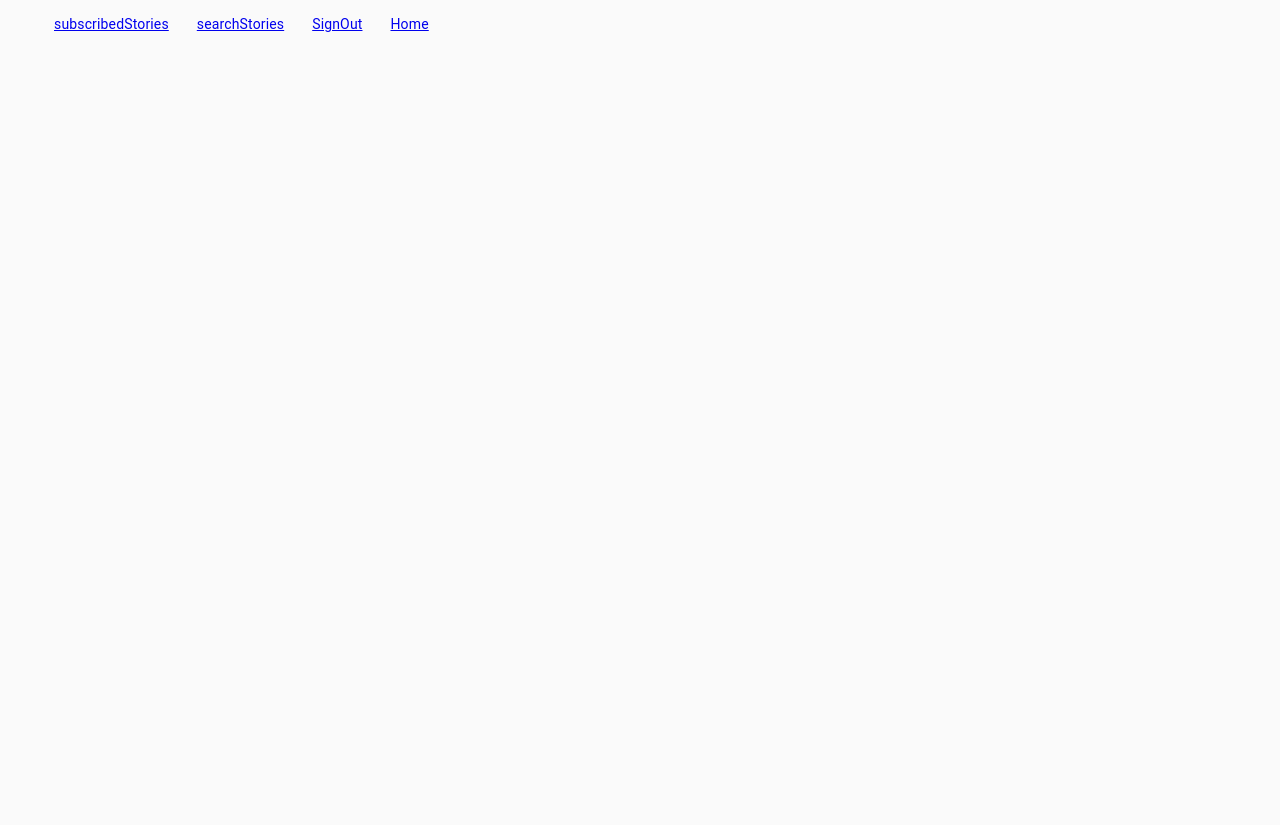
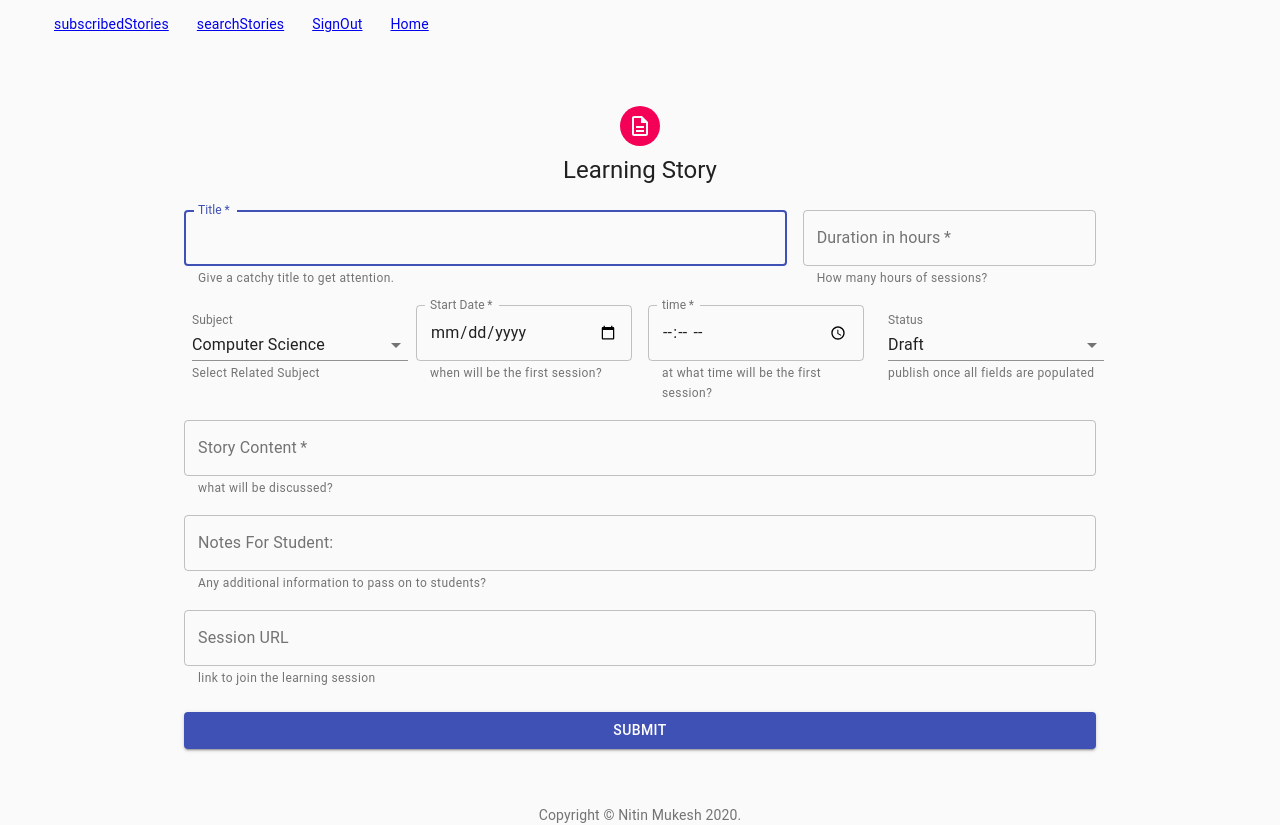
Before and after one commit to nitinmuk/agile-learning, a React (Create React App) app in the folder client/: page /createLearningStory in a window 1280 px wide. Before the commit the page ends 800 px from the top, so only its background shows below. Built offline with nearby package versions, Linux system fonts and the light colour scheme; no server answers; sample sign-in values are in the browser's storage.

Commit message:
Refactored LearningStory creation and edit in 2 separate container component for better state management

```diff
--- /dev/null
+++ b/client/src/Components/ExistingLearningStoryContainer/index.js
@@ -0,0 +1,74 @@
+import React, { useRef, useState } from 'react';
+import API from '../../utils/API';
+import LearningStory from '../LearningStory';
+const ExistingLearningStoryContainer = ({ learningStoryToEdit }) => {
+    const titleRef = useRef("");
+    const sessionCountRef = useRef("");
+    const subjectRef = useRef("");
+    const startDateRef = useRef("");
+    const startTimeRef = useRef("");
+    const storyStatusRef = useRef("");
+    const storyContentRef = useRef("");
+    const storyNoteRef = useRef("");
+    const urlRef = useRef("");
+    const [learningStoryStatus, setLearningStoryStatus] = useState("init");
+    const [message, setMessage] = useState();
+
+    /**
+     * a handler to handle learning story creation and update.
+     * @param {learning story submit} event
+     */
+    const handleLearningStory = async event => {
+        event.preventDefault();
+        event.stopPropagation();
+        const learningStory = {
+            title: titleRef.current.value.trim(),
+            content: storyContentRef.current.value.trim(),
+            sessionCount: sessionCountRef.current.value,
+            subject: subjectRef.current.value,
+            startDate: startDateRef.current.value,
+            startTime: startTimeRef.current.value,
+            status: storyStatusRef.current.value,
+            notes: storyNoteRef.current.value,
+            sessionLink: urlRef.current.value
+        }
+        try {
+            setLearningStoryStatus("processing");
+            if (learningStoryToEdit) {
+                await API.updateLearningStory(learningStoryToEdit._id, learningStory);
+                setTimeout(() => setLearningStoryStatus("successMessage"), 500);
+                setMessage({ message: `${learningStory.title} learning story ${learningStoryToEdit ? "updated" : "created"} successfully`, severity: "success" })
+                // wait for 2 seconds
+                setTimeout(() => setLearningStoryStatus("done"), 2000);
+            }
+            else {
+                console.log("Error", "learning story id not found");
+                setMessage({message: "Somethig went wrong. Please try again", severity: "error"});
+
+            }
+        } catch (error) {
+            console.log("Error", error);
+            setMessage({ message: "Failed To Create Learning Story. Please try again.", severity: "error" })
+        }
+    }
+
+    return (
+        <LearningStory
+            titleRef={titleRef}
+            sessionCountRef={sessionCountRef}
+            startDateRef={startDateRef}
+            startTimeRef={startTimeRef}
+            subjectRef={subjectRef}
+            storyStatusRef={storyStatusRef}
+            storyContentRef={storyContentRef}
+            storyNoteRef={storyNoteRef}
+            urlRef={urlRef}
+            handleLearningStory={handleLearningStory}
+            learningStoryStatus={learningStoryStatus}
+            message={message}
+            learningStoryToEdit={learningStoryToEdit}
+        />
+    );
+}
+
+export default ExistingLearningStoryContainer;
--- a/client/src/Components/LearningStory/index.js
+++ b/client/src/Components/LearningStory/index.js
@@ -53,7 +53,6 @@ const LearningStory = (props) => {
      */
     function initLearningStory() {
         if(props.learningStoryToEdit && props.titleRef.current) {
-            console.log(props.learningStoryToEdit);
             props.titleRef.current.value = props.learningStoryToEdit.title;
             props.storyContentRef.current.value = props.learningStoryToEdit.content;
             props.sessionCountRef.current.value = props.learningStoryToEdit.sessionCount;
--- a/client/src/Components/LearningStoryListItem/index.js
+++ b/client/src/Components/LearningStoryListItem/index.js
@@ -86,7 +86,7 @@ const LearningStoryListItem = ({ learningStories, handleEditStory, handleDeleteS
                 <Divider />
                 <AccordionActions>
                     <Button size="small" variant="contained" color="primary" onClick={() => handleEditStory(ls)}>
-                        <Link to="/learningStory" style={{color:"white"}}>EDIT</Link>
+                        <Link to="/editLearningStory" style={{color:"white"}}>EDIT</Link>
                     </Button>
                     <Button size="small" variant="contained" color="secondary" onClick={() => handleDeleteStory(ls._id)}>
                         DELETE
--- a/client/src/Components/Navigation/index.js
+++ b/client/src/Components/Navigation/index.js
@@ -4,7 +4,7 @@ export function Navigation({ relevantLinks, restoreState }) {
     const prepareLinks = () => {
         if (relevantLinks) {
             return relevantLinks.map(link =>
-            <li key={link} style={{ margin: "0 1em" }}><Link to={getLink(link)} onClick={restoreState}>{getCaption(link)}</Link></li>);
+            <li key={link} style={{ margin: "0 1em" }}><Link to={getLink(link)}>{getCaption(link)}</Link></li>);
         }
     }
     const getCaption = (linkName) => {
@@ -30,7 +30,7 @@ export function Navigation({ relevantLinks, restoreState }) {
             case "home":
                 return "/";
             case "createLearningStory":
-                return "/learningStory";
+                return "/createLearningStory";
             case "signUp":
                 return "/signup";
             case "logIn":
@@ -38,7 +38,7 @@ export function Navigation({ relevantLinks, restoreState }) {
             case "logOut":
                 return "/logout";
             case "reviewLearningStory":
-                return "/review-learning-stories";
+                return "/reviewLearningStory";
             default:
                 return linkName;
         }
--- /dev/null
+++ b/client/src/Components/NewLearningStoryContainer/index.js
@@ -0,0 +1,65 @@
+import React, { useRef, useState } from 'react';
+import API from '../../utils/API';
+import LearningStory from '../LearningStory';
+const NewLearningStoryContainer = () => {
+    const titleRef = useRef("");
+    const sessionCountRef = useRef("");
+    const subjectRef = useRef("");
+    const startDateRef = useRef("");
+    const startTimeRef = useRef("");
+    const storyStatusRef = useRef("");
+    const storyContentRef = useRef("");
+    const storyNoteRef = useRef("");
+    const urlRef = useRef("");
+    const [learningStoryStatus, setLearningStoryStatus] = useState("init");
+    const [message, setMessage] = useState();
+    /**
+     * a handler to handle learning story creation and update.
+     * @param {learning story submit} event
+     */
+    const handleLearningStory = async event => {
+        event.preventDefault();
+        event.stopPropagation();
+        const learningStory = {
+            title: titleRef.current.value.trim(),
+            content: storyContentRef.current.value.trim(),
+            sessionCount: sessionCountRef.current.value,
+            subject: subjectRef.current.value,
+            startDate: startDateRef.current.value,
+            startTime: startTimeRef.current.value,
+            status: storyStatusRef.current.value,
+            notes: storyNoteRef.current.value,
+            sessionLink: urlRef.current.value
+        }
+        try {
+            setLearningStoryStatus("processing");
+            await API.createLearningStory(learningStory);
+            setTimeout(() => setLearningStoryStatus("successMessage"), 500);
+            setMessage({ message: `${learningStory.title} learning story created successfully`, severity: "success" })
+            // wait for 2 seconds
+            setTimeout(() => setLearningStoryStatus("done"), 2000);
+        } catch (error) {
+            console.log("Error", error);
+            setMessage({ message: "Failed To Create Learning Story. Please try again.", severity: "error" })
+        }
+    }
+
+    return (
+        <LearningStory
+            titleRef={titleRef}
+            sessionCountRef={sessionCountRef}
+            startDateRef={startDateRef}
+            startTimeRef={startTimeRef}
+            subjectRef={subjectRef}
+            storyStatusRef={storyStatusRef}
+            storyContentRef={storyContentRef}
+            storyNoteRef={storyNoteRef}
+            urlRef={urlRef}
+            handleLearningStory={handleLearningStory}
+            learningStoryStatus={learningStoryStatus}
+            message={message}
+        />
+    );
+}
+
+export default NewLearningStoryContainer;
--- a/client/src/pages/Home/index.js
+++ b/client/src/pages/Home/index.js
@@ -1,81 +1,14 @@
-import React, { useRef, useState } from 'react';
+import React, { useState } from 'react';
 import Navigation from "../../Components/Navigation";
 import { Route, Switch } from 'react-router-dom';
-import LearningStory from "../../Components/LearningStory";
+import NewLearningStoryContainer from "../../Components/NewLearningStoryContainer";
+import ExistingLearningStoryContainer from "../../Components/ExistingLearningStoryContainer";
 import PrivateRoute from '../../Components/PrivateRoute';
-import API from '../../utils/API';
+
 import Logout from "../../Components/Logout";
 import LearningStoriesContainer from '../LearningStoriesContainer';
 const Home = (homeProps) => {
-    const titleRef = useRef("");
-    const sessionCountRef = useRef("");
-    const subjectRef = useRef("");
-    const startDateRef = useRef("");
-    const startTimeRef = useRef("");
-    const storyStatusRef = useRef("");
-    const storyContentRef = useRef("");
-    const storyNoteRef = useRef("");
-    const urlRef = useRef("");
-    const [learningStoryStatus, setLearningStoryStatus] = useState("init");
-    const [message, setMessage] = useState();
     const [learningStoryToEdit, setLearningStoryToEdit] = useState();
-    /**
-     * home will not unmount and user can toggle
-     * between review and create learning story action
-     * therefore, a handler method to clear state related to
-     * screen toggle which will be trigerred once user click any navigation link
-     */
-    const restoreState = () => {
-        setLearningStoryStatus("init");
-        setMessage(undefined);
-        setLearningStoryToEdit(undefined);
-        if (titleRef.current) {
-            titleRef.current.value = "";
-            sessionCountRef.current.value = "";
-            subjectRef.current.value = "";
-            startDateRef.current.value = "";
-            startTimeRef.current.value = "";
-            storyStatusRef.current.value = "";
-            storyContentRef.current.value = "";
-            storyNoteRef.current.value = "";
-            urlRef.current.value = "";
-        }
-    }
-    /**
-     * a handler to handle learning story creation and update.
-     * @param {learning story submit} event
-     */
-    const handleLearningStory = async event => {
-        event.preventDefault();
-        event.stopPropagation();
-        const learningStory = {
-            title: titleRef.current.value.trim(),
-            content: storyContentRef.current.value.trim(),
-            sessionCount: sessionCountRef.current.value,
-            subject: subjectRef.current.value,
-            startDate: startDateRef.current.value,
-            startTime: startTimeRef.current.value,
-            status: storyStatusRef.current.value,
-            notes: storyNoteRef.current.value,
-            sessionLink: urlRef.current.value
-        }
-        try {
-            setLearningStoryStatus("processing");
-            if (learningStoryToEdit) {
-                await API.updateLearningStory(learningStoryToEdit._id, learningStory);
-            }
-            else {
-                await API.createLearningStory(learningStory);
-            }
-            setTimeout(() => setLearningStoryStatus("successMessage"), 500);
-            setMessage({ message: `${learningStory.title} learning story ${learningStoryToEdit ? "updated" : "created"} successfully`, severity: "success" })
-            // wait for 2 seconds
-            setTimeout(() => setLearningStoryStatus("done"), 2000);
-        } catch (error) {
-            console.log("Error", error);
-            setMessage({ message: "Failed To Create Learning Story. Please try again.", severity: "error" })
-        }
-    }
     /**
      * once user clicks edit, this function will prepopulate data as
      * fetched from database.
@@ -86,33 +19,24 @@ const Home = (homeProps) => {
     }
     return (
         <React.Fragment>
-            <Navigation relevantLinks={getRelevantLinks()}
-                restoreState={restoreState} />
+            <Navigation relevantLinks={getRelevantLinks()} />
             <Switch>
-                <PrivateRoute
-                    path="/learningStory"
-                    titleRef={titleRef}
-                    sessionCountRef={sessionCountRef}
-                    startDateRef={startDateRef}
-                    startTimeRef={startTimeRef}
-                    subjectRef={subjectRef}
-                    storyStatusRef={storyStatusRef}
-                    storyContentRef={storyContentRef}
-                    storyNoteRef={storyNoteRef}
-                    urlRef={urlRef}
-                    handleLearningStory={handleLearningStory}
-                    component={LearningStory}
-                    learningStoryStatus={learningStoryStatus}
-                    message={message}
-                    learningStoryToEdit={learningStoryToEdit}
+                <Route path="/createLearningStory">
+                <NewLearningStoryContainer />
+                </Route>
+                <Route
+                    path="/editLearningStory"
+                    render={(props =>
+                        <ExistingLearningStoryContainer {...props}
+                            learningStoryToEdit={learningStoryToEdit}
+                        />)}
                 />
                 <PrivateRoute
-                    path="/review-learning-stories"
+                    path="/reviewLearningStory"
                     component={LearningStoriesContainer}
                     handleEditStory={handleEditStory}
                 />
                 <Route
-                    exact
                     path="/logout"
                     render={(props =>
                         <Logout {...props}
```
